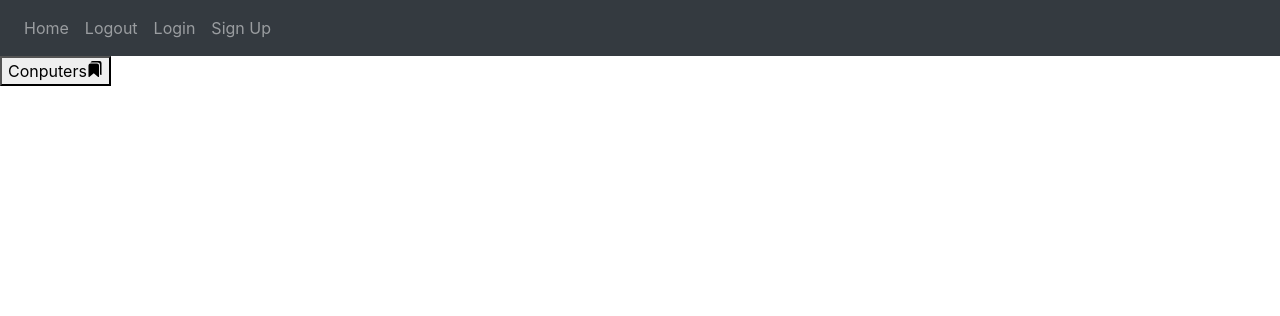
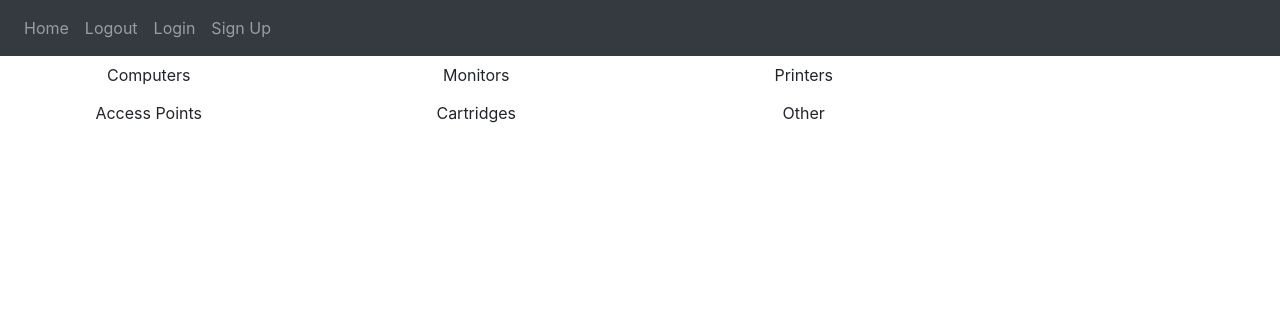
Before and after one commit to MuhammedCrow/IT_Inventory, a Flask app: page / in a window 1280 px wide. Shown: the top 316 px of the page. Run offline with Flask 2, Linux system fonts and the light colour scheme; some libraries are stand-ins or nearby versions.

Commit message:
adding frontend

```diff
--- /dev/null
+++ b/website/templates/computers.html
@@ -0,0 +1,6 @@
+{% extends "base.html" %} {% block title %}Home{% endblock %} {% block content %}
+<div class="row">
+    <form action="POST" class="form-group">
+
+    </form>
+</div>{% endblock %}
--- a/website/templates/home.html
+++ b/website/templates/home.html
@@ -1,4 +1,12 @@
 {% extends "base.html" %} {% block title %}Home{% endblock %} {% block content %}
 <div class="main-content">
-    <button><span class="button-text">Conputers</span><span class="button-icon"><ion-icon name="bookmarks"></ion-icon></span></button>
-</div> {% endblock %}
+    <div class="row">
+        <a href="#" class="btn btn-default col-md-3">Computers</a>
+        <a href="#" class="btn btn-default col-md-3">Monitors</a>
+        <a href="#" class="btn btn-default col-md-3">Printers</a>
+    </div>
+    <div class="row">
+        <a href="#" class="btn btn-default col-md-3">Access Points</a>
+        <a href="#" class="btn btn-default col-md-3">Cartridges</a>
+        <a href="#" class="btn btn-default col-md-3">Other</a>
+    </div>{% endblock %}
```
